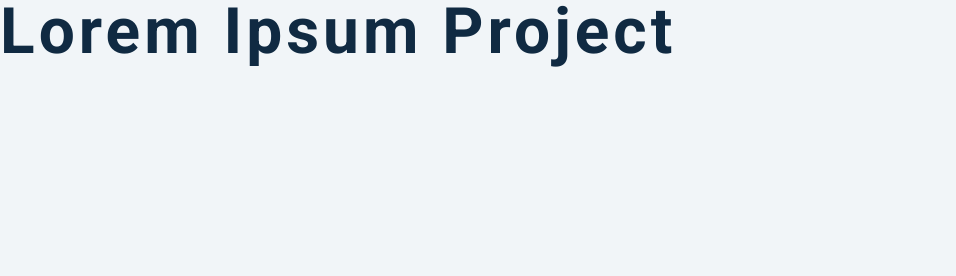
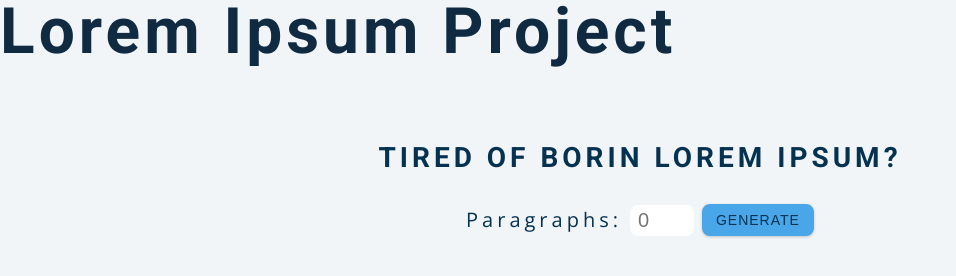
Before and after one commit to Guilleee50/LoremIpsum, a plain HTML site: page index.html in a window 1280 px wide. Shown: the whole page, without its empty margins (0-956 px from the left). Drawn offline with nearby package versions, Linux system fonts and the light colour scheme.

Commit message:
UPDATE index.html

```diff
--- a/index.html
+++ b/index.html
@@ -10,6 +10,15 @@
   </head>
   <body>
     <h1>lorem ipsum project</h1>
+    <section class="section-center">
+        <h3>tired of borin lorem ipsum?</h3>
+        <form class="lorem-form">
+            <label for="amount">paragraphs:</label>
+            <input type="number" name="amount" id="amount" placeholder="0"/>
+            <button type="submit" class="btn">generate</button>
+        </form>
+        <article class="lorem-text"></article>
+    </section>
     <!-- javascript -->
     <script src="app.js"></script>
   </body>
```
